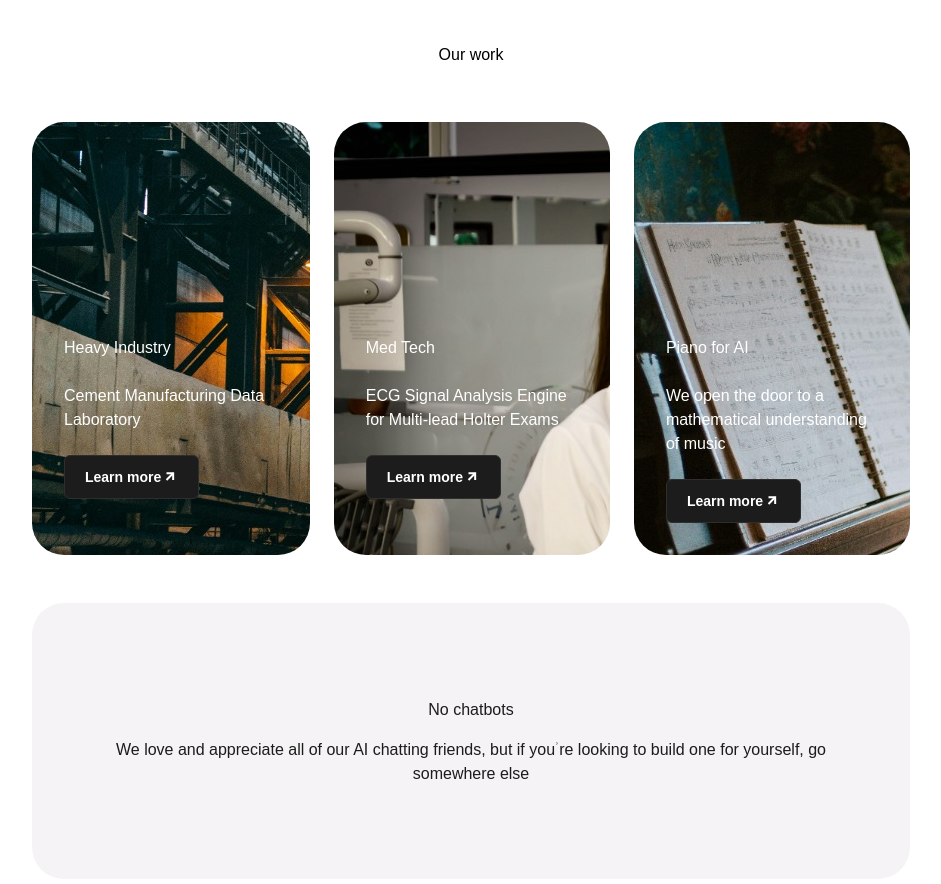
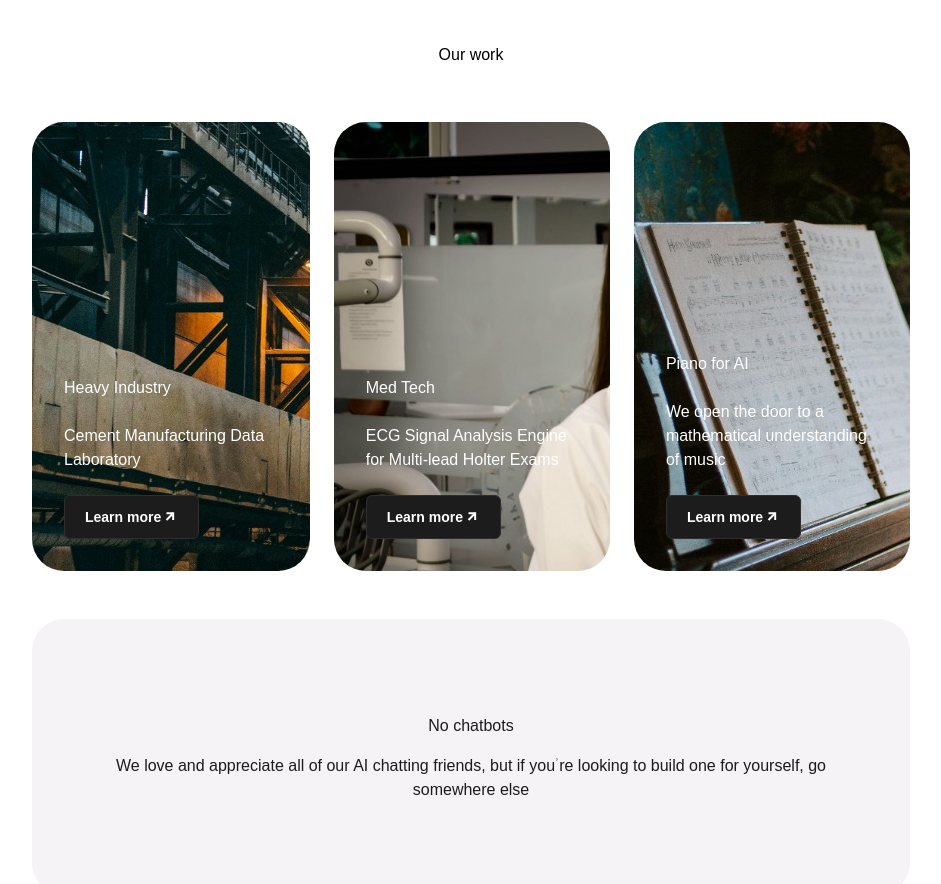
Before and after one commit to Nospoko/epr-landing, a Next.js app in the folder algrtm/: page / in a window 1280 px wide. Shown: the part 1926-2810 px from the top of the page, without its empty margins (169-1110 px from the left). Built offline with nearby package versions, Linux system fonts and the light colour scheme.

Commit message:
OurWork bg images updated with proper styles

```diff
--- a/algrtm/src/components/OurWork.js
+++ b/algrtm/src/components/OurWork.js
@@ -7,8 +7,8 @@ const OurWork = () => {
     <section className="mt-[2.75rem] w-full justify-center items-center text-center max-w-[78.25rem] flex flex-col gap-6 mx-[1rem] md:max-w-[54.875rem] md:mt-[7.75rem md:mx-[4.56rem] xl:m-[5.88rem] bg-neutralLight-neutral100 dark:bg-neutralDark-neutral100">
       <h4 className="h4 lg:h2">Our work</h4>
       <div className="flex flex-col lg:flex-row w-full gap-[1.5rem] md:flex-row xl:gap-[2rem] mt-[2rem]">
-        <div className="rounded-[2rem] max-w-[20.25rem] text-neutralLight-neutral100 bg-[url('/heavyIndustry-bg-image.jpeg')]">
-          <div className="flex flex-col items-start mt-[9rem] lg:mt-[10.29rem] xl:mt-[8.48rem]   text-start gap-[1.5rem] mx-[1.5rem] mb-[2.75rem] lg:m-[2rem] xl:m-[2.75rem] ">
+        <div className="flex flex-col justify-end  items-center self-stretch pt-[9.29169rem] pb-[0.02081rem] rounded-[2rem] max-w-[20.25rem] text-neutralLight-neutral100 bg-[url('/heavyIndustry-bg-image.jpeg')]">
+          <div className="flex flex-col shrink-0 items-start text-start justify-self-end gap-[1.5rem] px-[1.5rem] py-[2.75rem] lg:p-[2rem] xl:p-[2.75rem]">
             <h5 className="h5_small mt-[3rem]">Heavy Industry </h5>
             <p className="p2">Cement Manufacturing Data Laboratory</p>
             <div className="flex items-start">
@@ -22,8 +22,8 @@ const OurWork = () => {
             </div>
           </div>
         </div>
-        <div className="rounded-[2rem] bg-[url('/labAssistant-bg-image.jpeg')] w-[21.44rem] text-neutralLight-neutral100">
-          <div className="flex flex-col items-start mt-[9rem] lg:mt-[10.29rem] xl:mt-[8.48rem]   text-start gap-[1.5rem] mx-[1.5rem] mb-[2.75rem] lg:m-[2rem] xl:m-[2.75rem]">
+        <div className="flex flex-col justify-end  items-center self-stretch pt-[9.29169rem] pb-[0.02081rem] rounded-[2rem] bg-[url('/labAssistant-bg-image.jpeg')] w-[21.44rem] text-neutralLight-neutral100">
+          <div className="flex flex-col shrink-0 items-start text-start justify-self-end gap-[1.5rem] px-[1.5rem] py-[2.75rem] lg:p-[2rem] xl:p-[2.75rem]">
             <h5 className="h5_small mt-[3rem]">Med Tech </h5>
             <p className="p2">
               ECG Signal Analysis Engine for Multi-lead Holter Exams
@@ -39,8 +39,8 @@ const OurWork = () => {
             </div>
           </div>
         </div>
-        <div className="rounded-[2rem] bg-[url('/pianoPlaying-bg-image.jpeg')] w-[21.44rem] text-neutralLight-neutral100">
-          <div className="flex flex-col items-start mt-[9rem] lg:mt-[10.29rem] xl:mt-[8.48rem]   text-start gap-[1.5rem] mx-[1.5rem] mb-[2.75rem] lg:m-[2rem] xl:m-[2.75rem]">
+        <div className="flex flex-col justify-end  items-center self-stretch pt-[9.29169rem] pb-[0.02081rem] rounded-[2rem] bg-[url('/pianoPlaying-bg-image.jpeg')] w-[21.44rem] text-neutralLight-neutral100">
+          <div className="flex flex-col shrink-0 items-start text-start justify-self-end gap-[1.5rem] px-[1.5rem] py-[2.75rem] lg:p-[2rem] xl:p-[2.75rem]">
             <h5 className="h5_small mt-[3rem]">Piano for AI</h5>
             <p className="p2">
               We open the door to a mathematical understanding of music
--- a/algrtm/tailwind.config.js
+++ b/algrtm/tailwind.config.js
@@ -45,11 +45,6 @@ module.exports = {
         lg: "1024px", // Large screens, laptops
         xl: "1440px", // Extra large screens, desktops
       },
-      // backgroundImage: {
-      //   "heavy-industry": "url('/heavyIndustry-bg-image.jpeg')",
-      //   "lab-assistant": "url('/labAssistant-bg-image.jpeg')",
-      //   "piano-playing": "url('/pianoPlaying-bg-image.jpeg')",
-      // },
     },
   },
   plugins: [],
```
